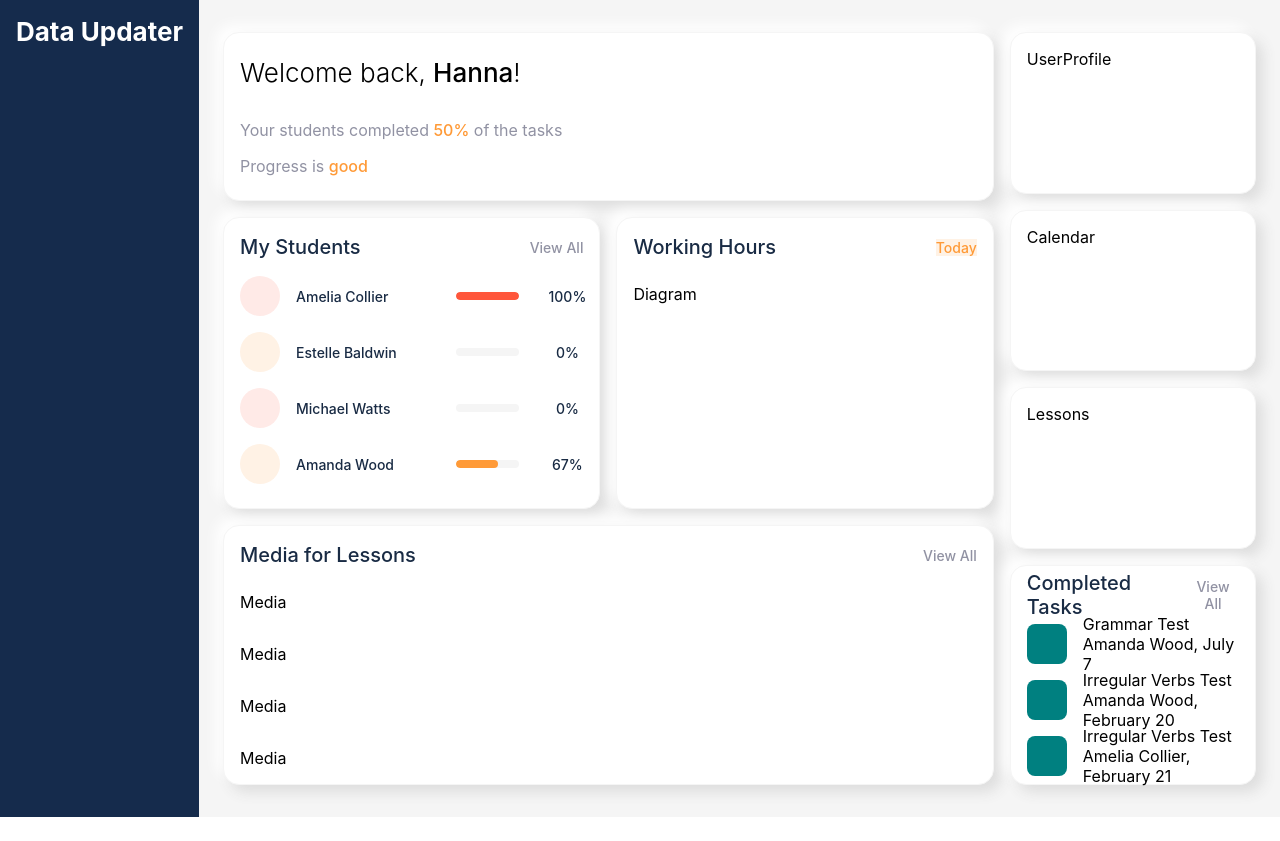
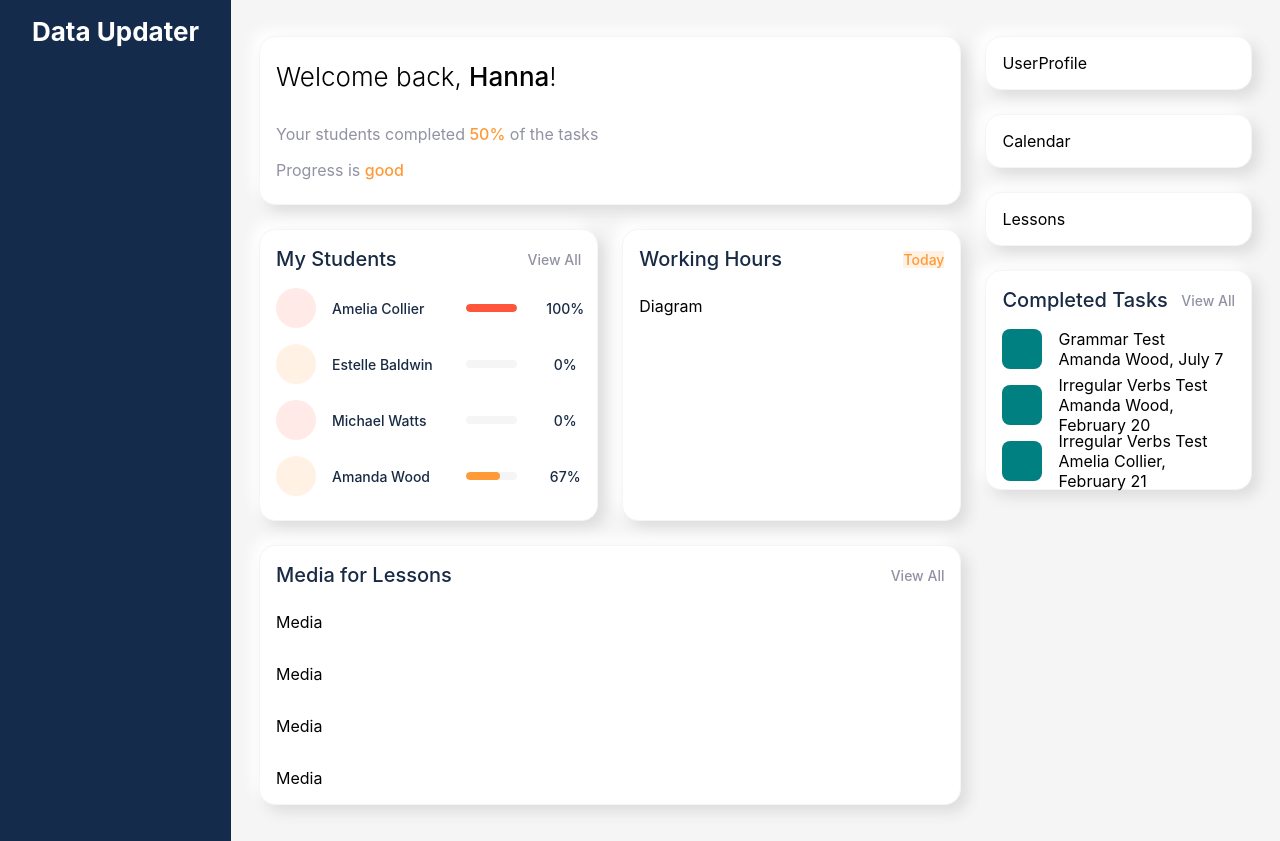
Before and after one commit to hanna-buhai/dashboard-with-recoil, a React (Create React App) app: page / in a window 1280 px wide. Before the commit the page ends 817 px from the top, so only its background shows below. Built offline with nearby package versions, Linux system fonts and the light colour scheme.

Commit message:
update dashboard styles

```diff
--- a/src/App.css
+++ b/src/App.css
@@ -39,7 +39,7 @@ input[type='reset'] {
 }
 
 .data-updater__header {
-  margin: 16px;
+  margin: 16px 32px;
   font-size: calc(10px + 2vmin);
   color: white;
 }
@@ -58,11 +58,11 @@ input[type='reset'] {
 }
 
 .app__section--left {
-  flex: 3;
+  flex: 5;
 }
 
 .app__section--right {
-  flex: 1;
+  flex: 2;
 }
 
 .app__section-group {
--- a/src/components/common/dashboardCard/index.css
+++ b/src/components/common/dashboardCard/index.css
@@ -1,8 +1,11 @@
 .dashboard-card {
   display: flex;
-  padding: 8px;
+  padding: 12px;
+  z-index: 1;
+}
+
+.dashboard-card__full-card {
   flex: 1;
-  z-index: 1;
 }
 
 .dashboard-card__content {
--- a/src/components/common/dashboardCard/index.js
+++ b/src/components/common/dashboardCard/index.js
@@ -3,8 +3,12 @@ import PropTypes from 'prop-types'
 
 import './index.css'
 
-const DashboardCard = ({ children }) => {
-  return <div className="dashboard-card"><div className="dashboard-card__content">{children}</div></div>
+const DashboardCard = ({ children, fullContainer }) => {
+  return (
+    <div className={`dashboard-card ${fullContainer ? 'dashboard-card__full-card ' : ''}`}>
+      <div className="dashboard-card__content">{children}</div>
+    </div>
+  )
 }
 
 DashboardCard.propTypes = {}
--- a/src/components/myStudents/index.js
+++ b/src/components/myStudents/index.js
@@ -12,7 +12,7 @@ const MyStudents = props => {
   const studentsList = useRecoilValue(studentsListState)
 
   return (
-    <DashboardCard>
+    <DashboardCard fullContainer>
       <div className="my-students">
         <SectionHeader
           header="My Students"
--- a/src/components/workingHours/index.js
+++ b/src/components/workingHours/index.js
@@ -16,7 +16,7 @@ const selectorOptions = [
 
 const WorkingHours = props => {
   return (
-    <DashboardCard>
+    <DashboardCard fullContainer>
       <div className="working-hours">
         <SectionHeader
           header="Working Hours"
```
